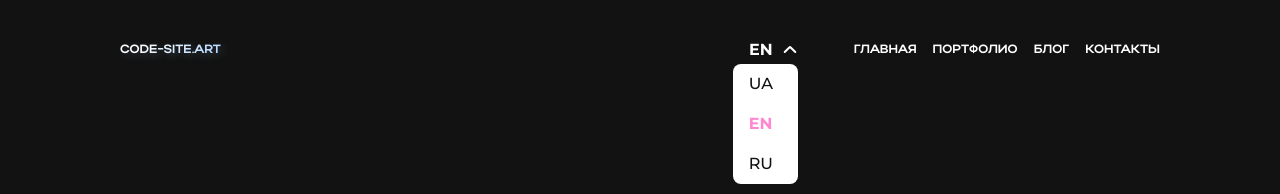
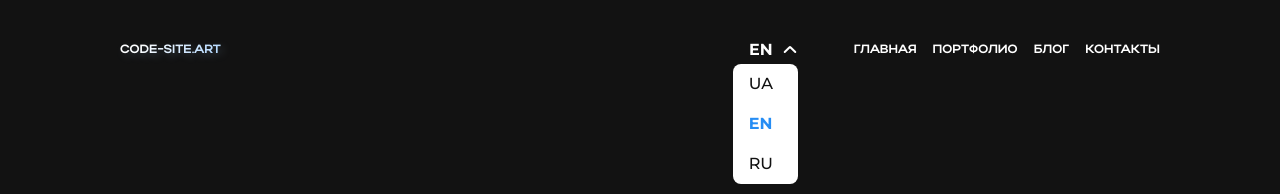
Before and after one commit to cyanidium-dev/code-site-frontend, a Next.js app: page /en in a window 1280 px wide. Both pictures are taken after a click on the button "EN". Shown: the top 194 px of the page. Built offline with nearby package versions, Linux system fonts and the light colour scheme.

Commit message:
updated hover color

```diff
--- a/src/components/shared/header/LocaleSwitcher.tsx
+++ b/src/components/shared/header/LocaleSwitcher.tsx
@@ -59,7 +59,7 @@ export default function LocaleSwitcher() {
     <div className="relative" ref={dropdownRef}>
       <button
         onClick={() => setIsOpen(!isOpen)}
-        className="relative z-[60] cursor-pointer flex items-center gap-[9px] outline-none xl:hover:text-pink focus-visible:text-pink transition duration-300 ease-in-out"
+        className="relative z-[60] cursor-pointer flex items-center gap-[9px] outline-none xl:hover:text-blue-light focus-visible:text-blue-light transition duration-300 ease-in-out"
       >
         <span className="text-[16px] font-bold leading-[125%] uppercase">
           {currentLocale === "uk" ? "UA" : currentLocale}
@@ -84,9 +84,9 @@ export default function LocaleSwitcher() {
               <button
                 key={locale}
                 onClick={() => handleLocaleChange(locale)}
-                className={`cursor-pointer w-full flex items-center px-4 py-2 xl:hover:text-pink focus-visible:text-pink transition duration-300 ease-in-out  ${
+                className={`cursor-pointer w-full flex items-center px-4 py-2 xl:hover:text-blue focus-visible:text-blue transition duration-300 ease-in-out  ${
                   currentLocale === locale
-                    ? "text-pink text-[16px] font-bold"
+                    ? "text-blue text-[16px] font-bold"
                     : "text-black text-[16px] font-medium"
                 }`}
               >
--- a/src/components/shared/header/NavMenuItem.tsx
+++ b/src/components/shared/header/NavMenuItem.tsx
@@ -21,7 +21,7 @@ export default function NavMenuItem({
         }
         href={link}
         className="block font-actay text-[16px] md:text-[12px] font-bold uppercase
-        leading-[120%] xl:hover:text-pink focus-visible:text-pink transition duration-300 ease-in-out"
+        leading-[120%] xl:hover:text-blue-light focus-visible:text-blue-light transition duration-300 ease-in-out"
       >
         <p className="mb-[18px] md:mb-0">{title}</p>
         <div className="md:hidden w-full h-[1.7px] bg-[linear-gradient(270deg,_#121212_7.18%,_#FF8ED2_93.41%)]"></div>
```
